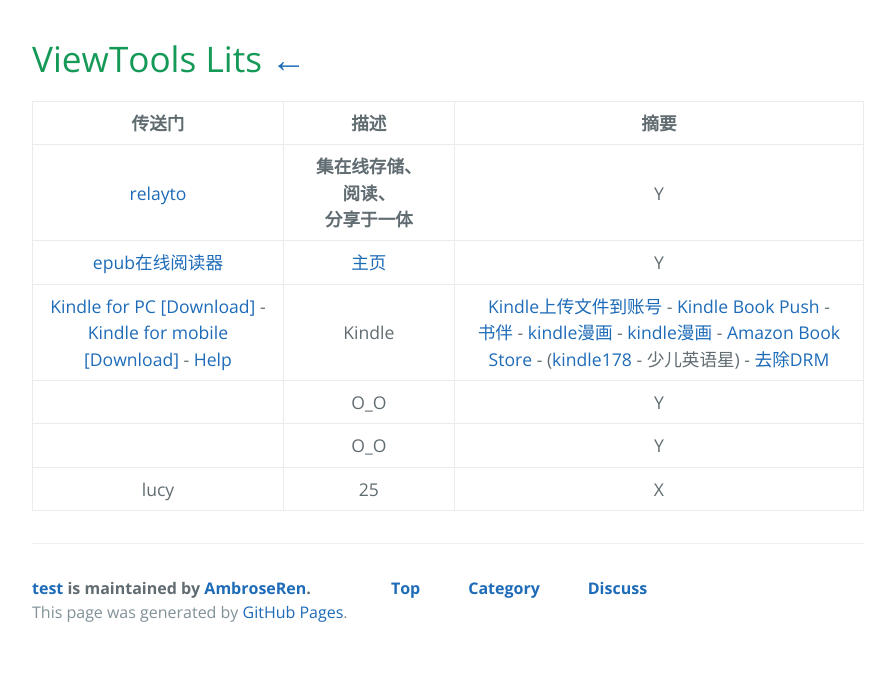
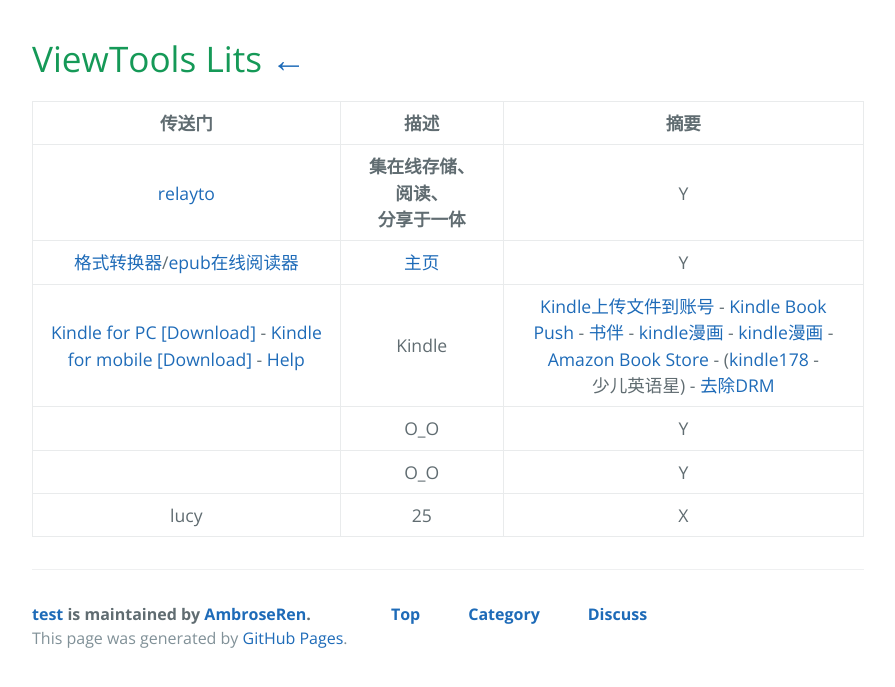
Before and after one commit to AmbroseRen/test, a Jekyll site: the page built from Library/ViewTools.md, in a window 1280 px wide. Shown: the top 687 px of the page, without its empty margins (192-1087 px from the left). Built offline with Jekyll 4.4.1, drawn with Linux system fonts in a browser that asks for light colours; our own code applies the rules of GitHub Pages for plain Markdown files; the repository's description, which GitHub fills in, is left out.

Commit message:
Update ViewTools.md

```diff
--- a/Library/ViewTools.md
+++ b/Library/ViewTools.md
@@ -3,7 +3,7 @@
 | 传送门 | 描述 | 摘要 |
 |:---:|:---:|:---:|
 | [relayto](https://relayto.com/-17/docs) | __集在线存储、阅读、分享于一体__ | Y |
-| [epub在线阅读器](https://epub.liumingye.cn/) | [主页](https://tool.liumingye.cn/) | Y |
+| [格式转换器](https://www.aconvert.com/cn/ebook/epub-to-mobi/)/[epub在线阅读器](https://epub.liumingye.cn/) | [主页](https://tool.liumingye.cn/) | Y |
 | [Kindle for PC [Download]](https://www.amazon.com/Amazon-Digital-Services-LLC-Download/dp/B00UB76290) - [Kindle for mobile [Download]](https://www.amazon.com/b?ie=UTF8&node=16571048011) - [Help](https://www.amazon.com/gp/help/customer/display.html?nodeId=GZSM7D8A85WKPYYD) | Kindle | [Kindle上传文件到账号](https://www.amazon.com/gp/sendtokindle) - [Kindle Book Push](https://book.einverne.info/) - [书伴](https://bookfere.com/ebook) - [kindle漫画](http://www.kindlecomic.net/) - [kindle漫画](http://vol.moe/) - [Amazon Book Store](https://www.amazon.cn/b?ie=UTF8&node=1987669071) - ([kindle178](http://www.kindle178.com/) - 少儿英语星) - [去除DRM](http://www.staycu.com/archives/259) |
 | []() | O_O | Y |
 | []() | O_O | Y |
```
